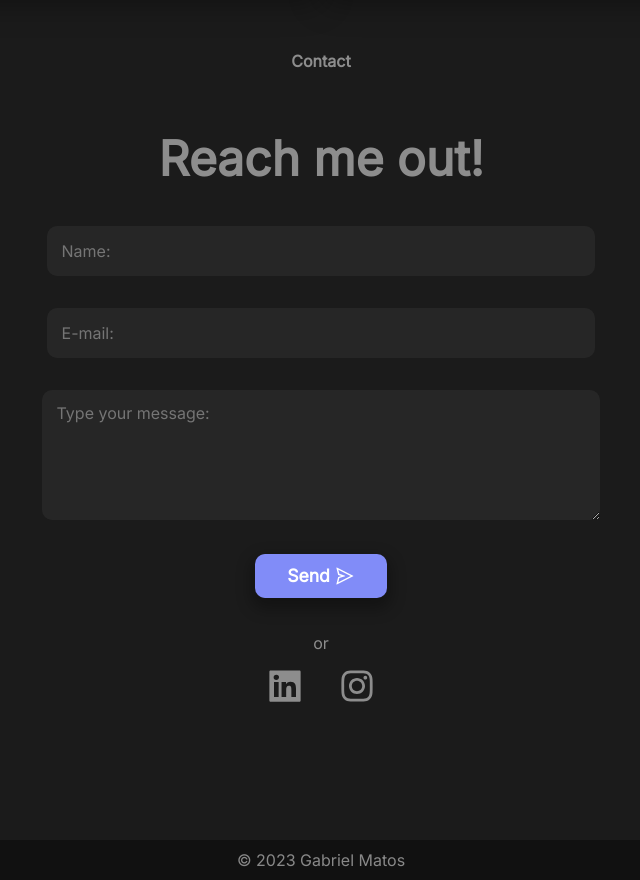
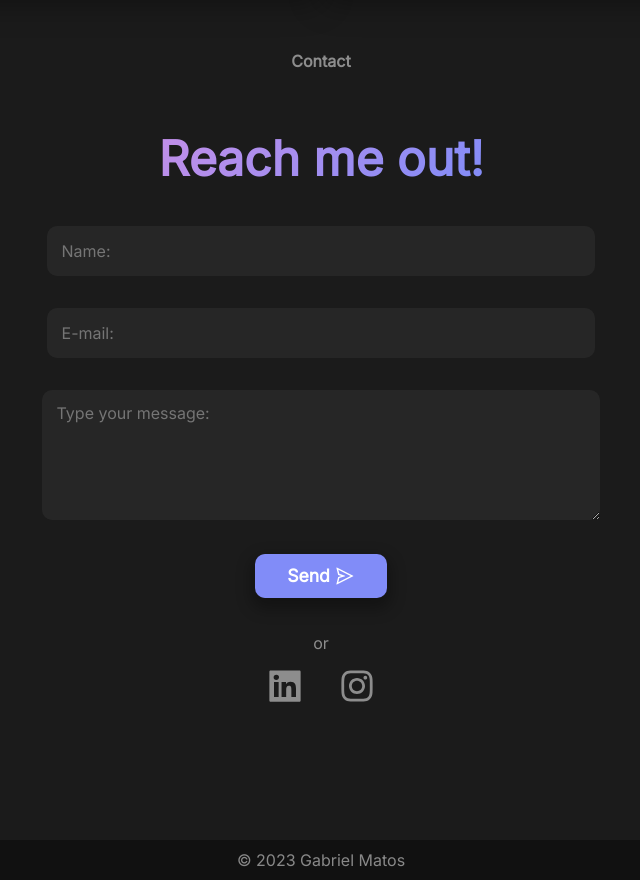
Before and after one commit to gamatosms/myPortfolio, a React (Vite) app: page / in a window 1280 px wide. Shown: the part 2360-3240 px from the top of the page, without its empty margins (319-959 px from the left). Built offline with nearby package versions, Linux system fonts and the light colour scheme.

Commit message:
fix: arrumando hover no button download

```diff
--- a/src/views/About/about.css
+++ b/src/views/About/about.css
@@ -67,7 +67,7 @@
   text-decoration: none;
 }
 .about main section button:hover {
-  opacity: 0.8;
+  opacity: 0.8 !important;
 }
 .about main div {
   width: auto;
--- a/src/views/About/about.scss
+++ b/src/views/About/about.scss
@@ -68,7 +68,7 @@
         }
       }
       button:hover {
-        opacity: 0.8;
+        opacity: 0.8 !important;
       }
     }
     div {
--- a/src/views/Contact/Contact.jsx
+++ b/src/views/Contact/Contact.jsx
@@ -60,7 +60,9 @@ export default function Contact() {
       <main>
         <Fade left cascade>
           <div>
-            <h1 className="main-title">Reach me out!</h1>
+            <h1 className="main-title">
+              <span>Reach me out!</span>
+            </h1>
             <form className="contactForm" onSubmit={sendEmail}>
               <input placeholder="Name:" name="name" type="text" required />
               <input placeholder="E-mail:" name="email" type="email" required />
--- a/src/views/Contact/contact.css
+++ b/src/views/Contact/contact.css
@@ -23,6 +23,13 @@
 .contact main h1 {
   font-size: 3rem;
   padding-top: 0.5rem;
+}
+.contact main span {
+  background: linear-gradient(135deg, rgb(195, 143, 232) 0%, rgb(129, 140, 248) 100%);
+  background-size: 100;
+  -webkit-background-clip: text;
+  -moz-background-clip: text;
+  -webkit-text-fill-color: transparent;
 }
 .contact main .contactForm {
   display: flex;
--- a/src/views/Contact/contact.scss
+++ b/src/views/Contact/contact.scss
@@ -23,7 +23,18 @@
 
     h1 {
       font-size: 3rem;
-            padding-top: .5rem;
+      padding-top: 0.5rem;
+    }
+    span {
+      background: linear-gradient(
+        135deg,
+        rgba(195, 143, 232, 1) 0%,
+        rgba(129, 140, 248, 1) 100%
+      );
+      background-size: 100;
+      -webkit-background-clip: text;
+      -moz-background-clip: text;
+      -webkit-text-fill-color: transparent;
     }
     .contactForm {
       display: flex;
@@ -40,7 +51,7 @@
         border-radius: 10px;
         border: none;
         background-color: var(--transparent-white);
-                transition: .2s ease;
+        transition: 0.2s ease;
         color: white;
         font-size: 1rem;
       }
@@ -59,7 +70,7 @@
         border-radius: 10px;
         border: none;
         background-color: var(--transparent-white);
-                transition: .2s ease;
+        transition: 0.2s ease;
         color: white;
         font-size: 1rem;
       }
@@ -80,28 +91,28 @@
         border: none;
         border-radius: 10px;
         cursor: pointer;
-                transition: .2s ease-in-out;
-                box-shadow: 0px 7px 15px 4px rgba(0,0,0,0.3);
+        transition: 0.2s ease-in-out;
+        box-shadow: 0px 7px 15px 4px rgba(0, 0, 0, 0.3);
         display: flex;
         align-items: center;
         justify-content: center;
       }
 
       button:hover {
-                opacity: .8;
+        opacity: 0.8;
       }
     }
 
     .iconNav a {
-            color: rgba($color: #fff, $alpha: .5);
-            transition: .2s ease-in-out;
+      color: rgba($color: #fff, $alpha: 0.5);
+      transition: 0.2s ease-in-out;
       margin: 1em;
     }
 
     .linkIcon:hover {
       color: rgb(75, 152, 240);
     }
-        .instaIcon:hover{
+    .instaIcon:hover {
       color: rgb(197, 56, 110);
     }
   }
@@ -109,7 +120,7 @@
 
 @media only screen and (max-width: 450px) {
   h1 {
-        padding: .1em !important;
+    padding: 0.1em !important;
   }
   .contactForm {
     input {
```
Also changed, not shown: 2 other files (tests, documents, lock files or other folders). Lines whose indentation alone changed are shown as unchanged.
